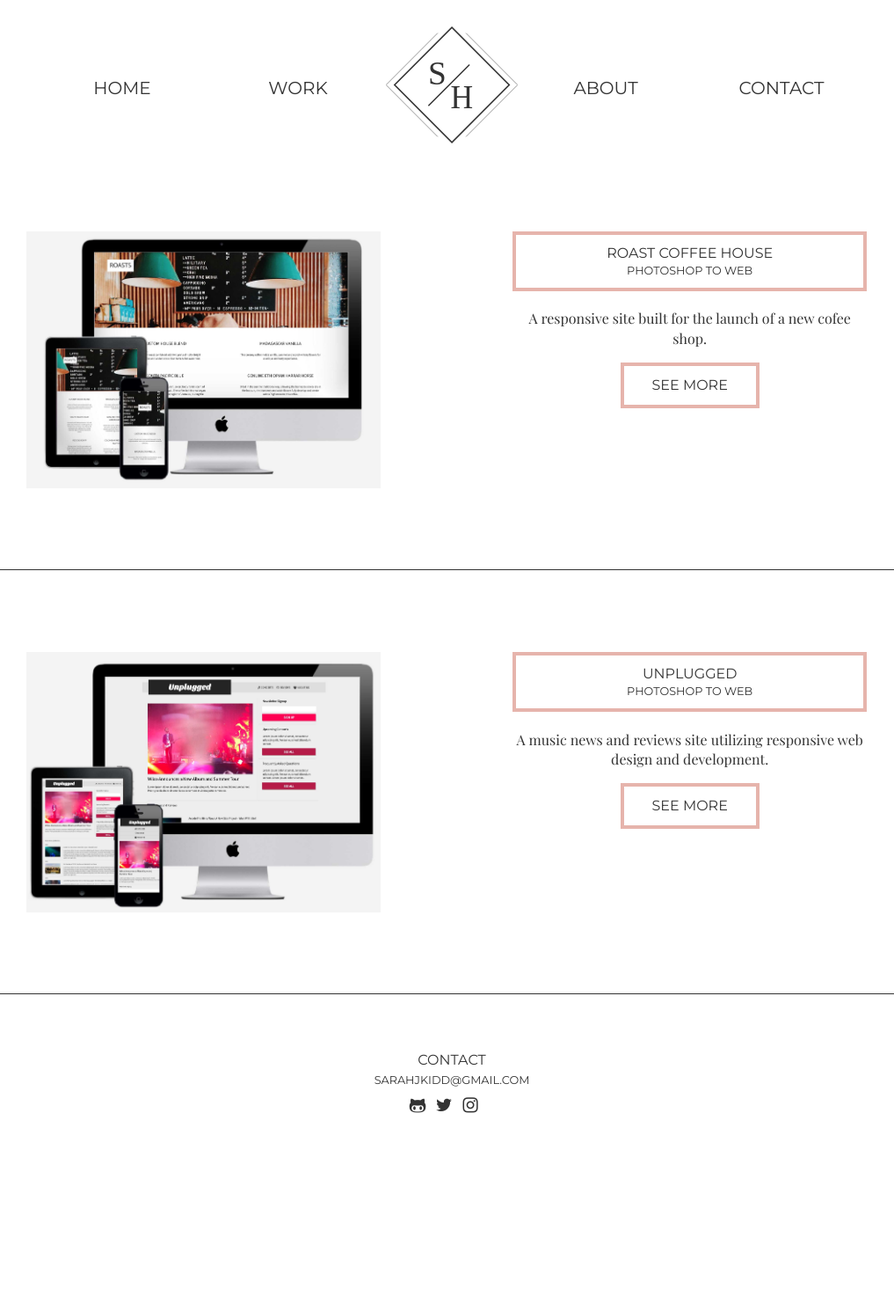
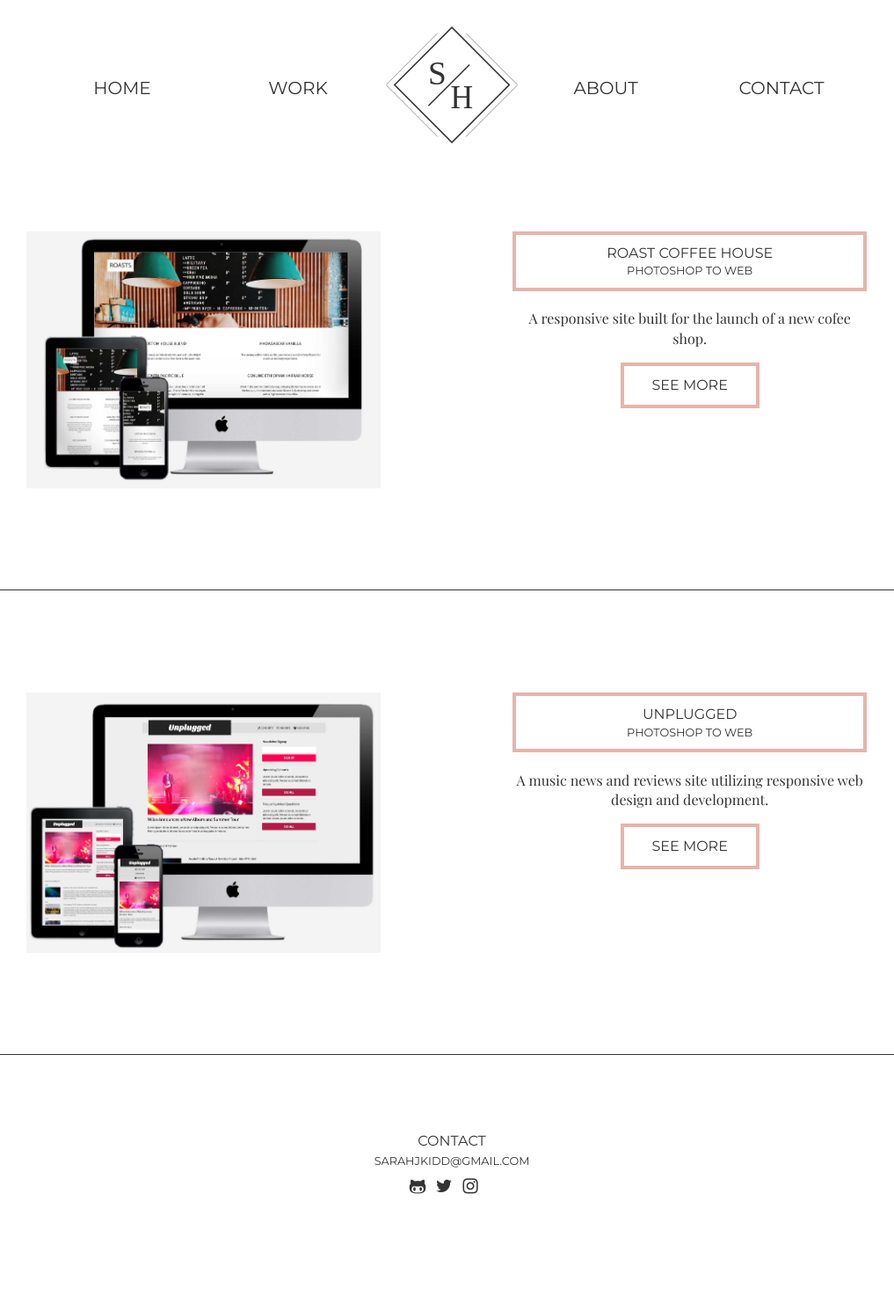
Before and after one commit to skiddhubbard/skiddhubbard.github.io, a Jekyll site: the page built from work.html, in a window 1280 px wide. Shown: the whole page at 88% size, without its empty margins (126-1143 px from the left). Built offline with Jekyll 4.4.1, drawn with Linux system fonts in a browser that asks for light colours; before the commit the page ends 1398 px from its top, so only the background shows below that.

Commit message:
changed margins

```diff
--- a/_sass/site/_base.scss
+++ b/_sass/site/_base.scss
@@ -551,7 +551,9 @@ li {
 
 .section-work {
   overflow: auto;
+  padding-bottom: 5%;
   border-bottom: solid 1px #333333;
+  margin-bottom: 5%;
 }
 
 .title-work {
@@ -647,6 +649,11 @@ li {
 
     .title-work h2 {
       font-size: 0.8em;
+    }
+
+    .section-work {
+      padding-bottom: 2%;
+      margin-bottom: 2%;
     }
 
     .larger {
```
